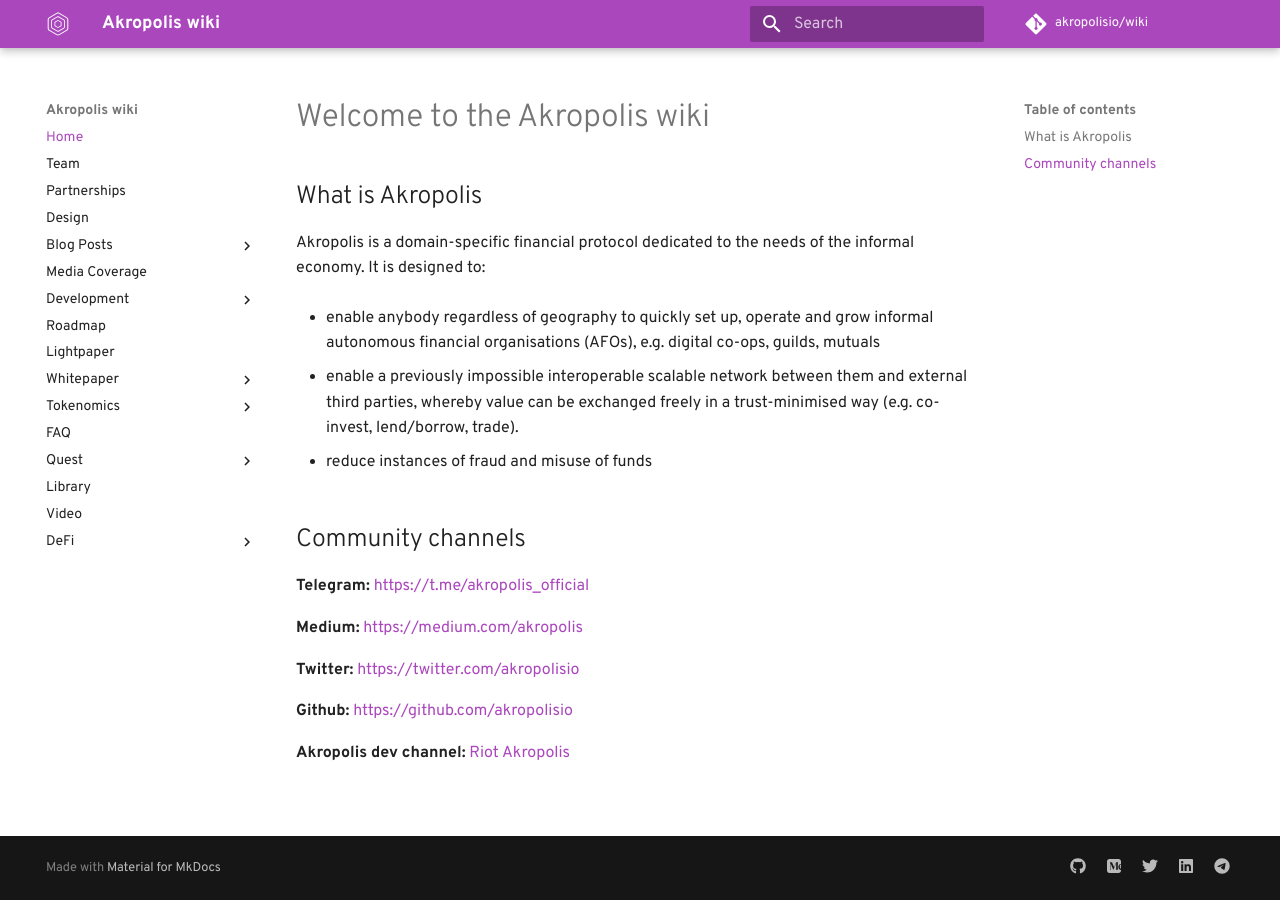
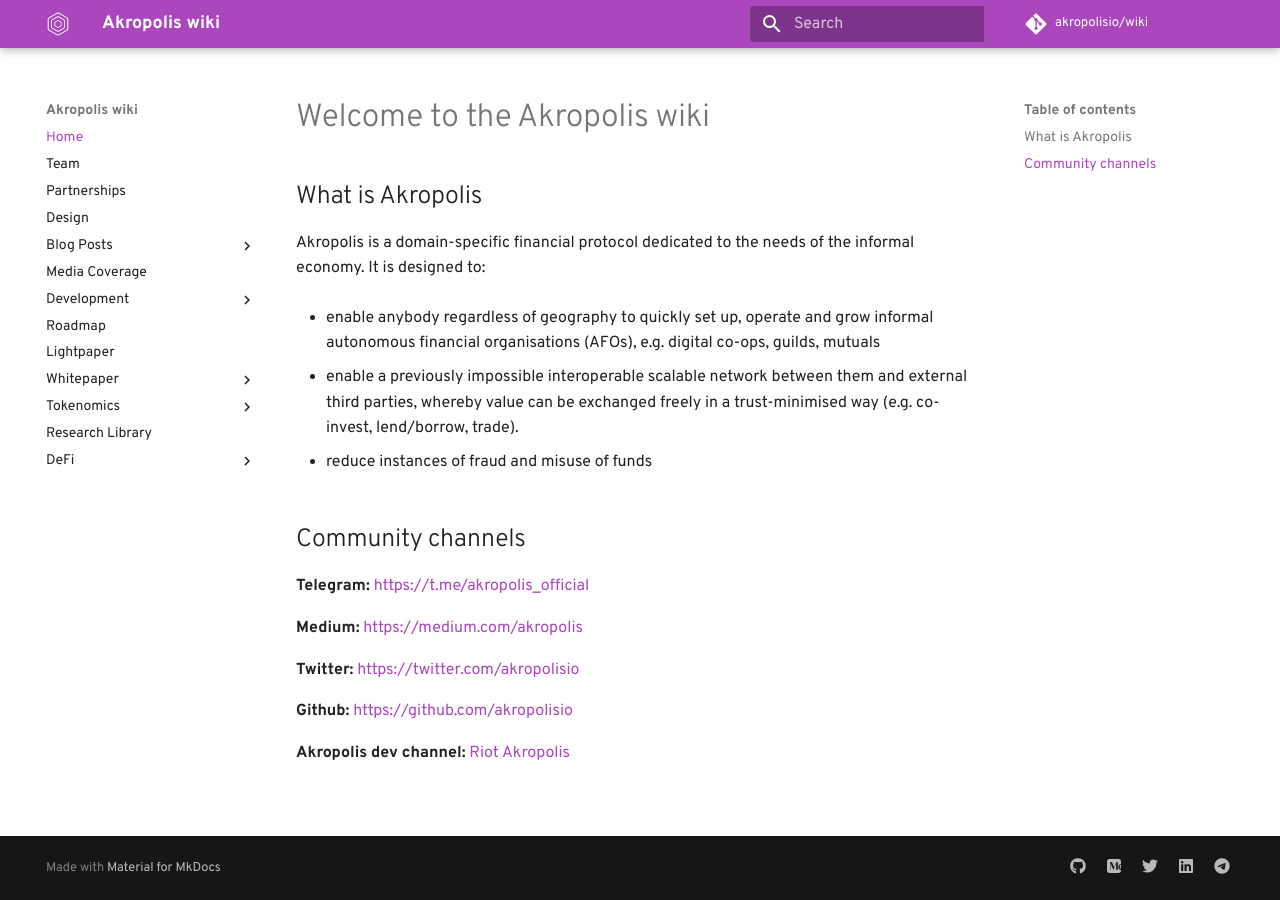
Before and after one commit to kaonone/wiki, an MkDocs documentation site: the page built from docs/index.md, in a window 1280 px wide. Built offline with MkDocs 1.6.1 and Material for MkDocs 9.7.7, drawn with Linux system fonts in a browser that asks for light colours; some web fonts are replaced; comment, search, counter and statistics services are not loaded; old or Windows-style settings are respelled for this version of MkDocs; some of the changed lines change nothing that is shown.

Commit message:
Update mkdocs.yml

```diff
--- a/mkdocs.yml
+++ b/mkdocs.yml
@@ -44,10 +44,8 @@
   - Media Coverage: 'press.md'
   - Development:
     - C2FC: 'c2fc/overview.md'
-    - Akropolis Network: 'akro-protocol.md'
     - Akropolis Pool: 'pool.md'
-    - Akropolis Pool FAQ: 'poolfaq.md'
-    - Contracts: 'contracts.md'
+    - Pool FAQ: 'poolfaq.md'
   - Roadmap: 'roadmap.md'
   - Lightpaper: 'lightpaper.md'
   - Whitepaper:
@@ -55,34 +53,7 @@
     - March 2018: 'tech_whitepaper.md'
   - Tokenomics:
     - Token Details: 'tokendetails.md'
-  - FAQ: 'FAQ.md'
-  - Quest:
-    - Quest 101:
-      - Quest 101: '101.md'
-      - Rules: 'tc.md'
-      - How to register: 'reg.md'
-      - Point System: 'pointsys.md'
-    - Introductory articles:
-      - Round 1: 'quest/round1.md'
-      - Round 2: 'quest/round2.md'
-      - Round 3: 'quest/round3.md'
-      - Round 4: 'quest/round4.md'
-      - Special round: 'quest/special.md'
-      - Round 5: 'quest/round5.md'
-      - Special round 2: 'quest/special2.md'
-      - Round 6: 'quest/round6.md'
-    - Answers and recaps:
-      - Round 1 Answers: 'quest/r1answers.md'
-      - Round 2 Answers: 'quest/r2answers.md'
-      - Round 3 Answers: 'quest/r3answers.md'
-      - Round 4 Answers: 'quest/r4answers.md'
-      - Special Round Answers: 'quest/special1answers.md'
-      - Special Round 2 Answers: 'quest/special2answers.md'
-      - Round 6 Answers: 'quest/r6answers.md'
-      - Special Round 3 Answers: 'quest/special3answers.md'
-      - Find and decode: 'quest/finddecode.md'
-  - Library: 'library.md'
-  - Video: 'video.md'
+  - Research Library: 'library.md'
   - DeFi:
     - What is DeFi?: 'defi/whatis.md'
     - Useful links: 'defi/defilinks.md'
```
